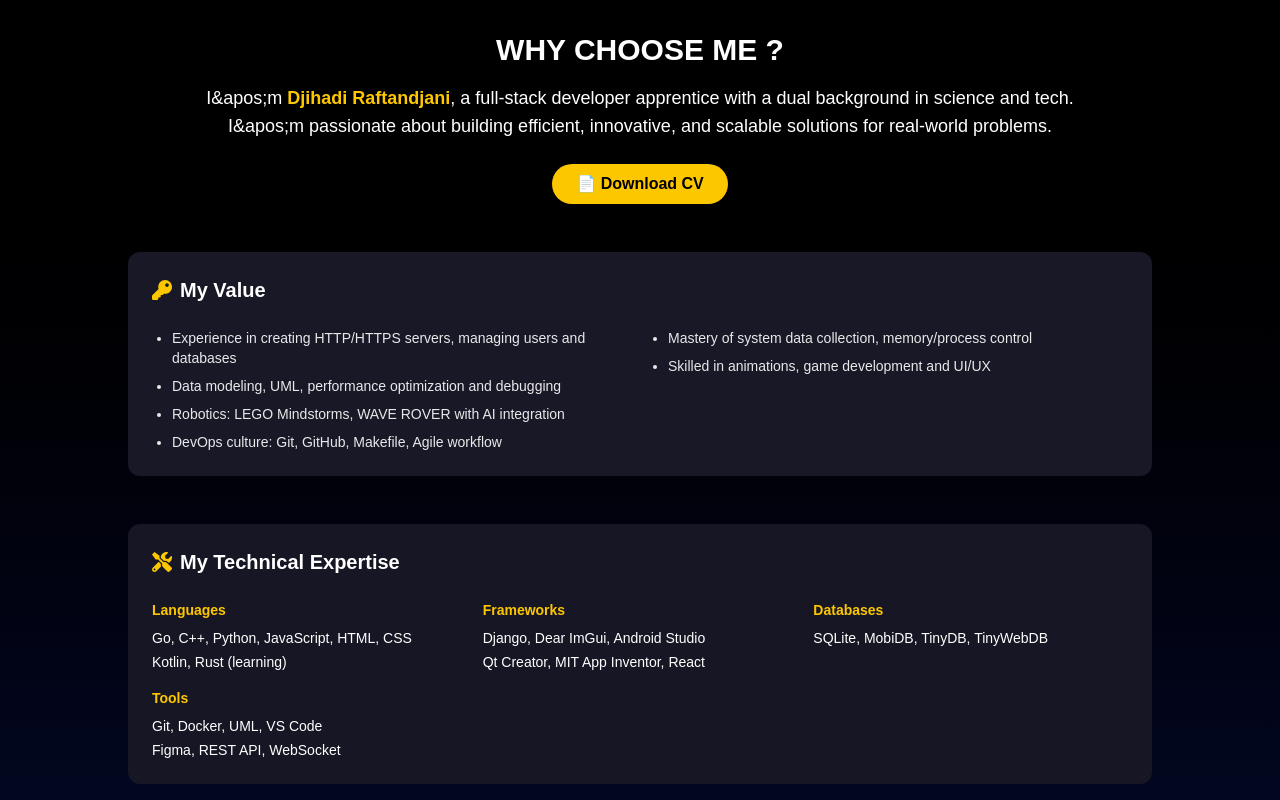
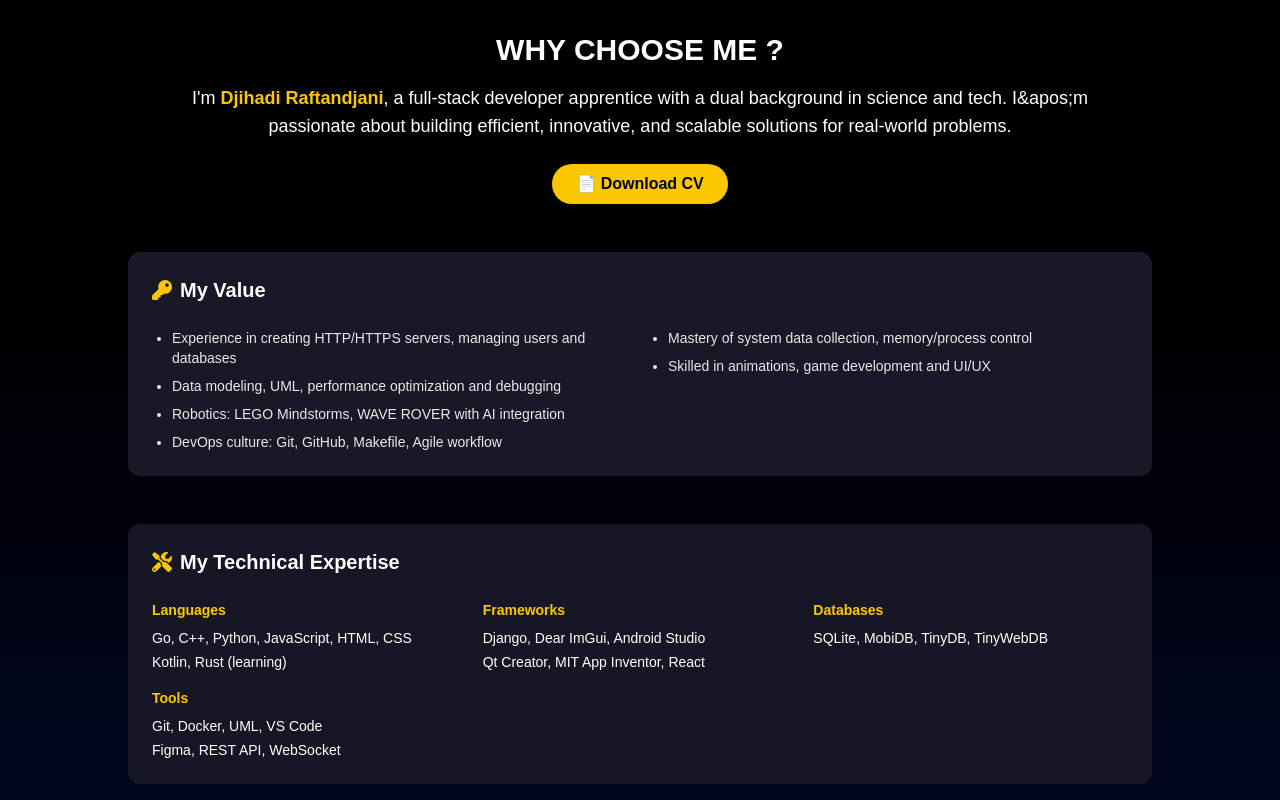
Before and after one commit to Zanakan12/NextPortfolio, a Next.js app: page /about in a window 1280 px wide. Shown: the top 800 px of the page. Built offline with nearby package versions, Linux system fonts and the light colour scheme.

Commit message:
add more categories

```diff
--- a/src/pages/about.tsx
+++ b/src/pages/about.tsx
@@ -8,7 +8,7 @@ export default function AboutPage() {
             <section className="text-center max-w-4xl mx-auto mb-12">
                 <h1 className="text-3xl font-bold mb-4">{"WHY CHOOSE ME ?"}</h1>
                 <p className="text-lg">
-                    {"I&apos;m"} <span className="font-semibold text-yellow-400">{"Djihadi Raftandjani"}</span>, {"a full-stack developer apprentice with a dual background in science and tech. I&apos;m passionate about building efficient, innovative, and scalable solutions for real-world problems."}
+                    {"I'm"} <span className="font-semibold text-yellow-400">{"Djihadi Raftandjani"}</span>, {"a full-stack developer apprentice with a dual background in science and tech. I&apos;m passionate about building efficient, innovative, and scalable solutions for real-world problems."}
                 </p>
                 <div className="mt-6">
                     <a
--- a/src/pages/contact.tsx
+++ b/src/pages/contact.tsx
@@ -52,7 +52,7 @@ export default function ContactPage() {
         animate={{ opacity: 1 }}
         transition={{ delay: 0.2, duration: 0.5 }}
       >
-       {"I&apos;m open to freelance opportunities, collaborations, or just a chat!"}
+        {"I'm open to freelance opportunities, collaborations, or just a chat!"}
       </motion.p>
 
       {/* Formulaire */}
```
